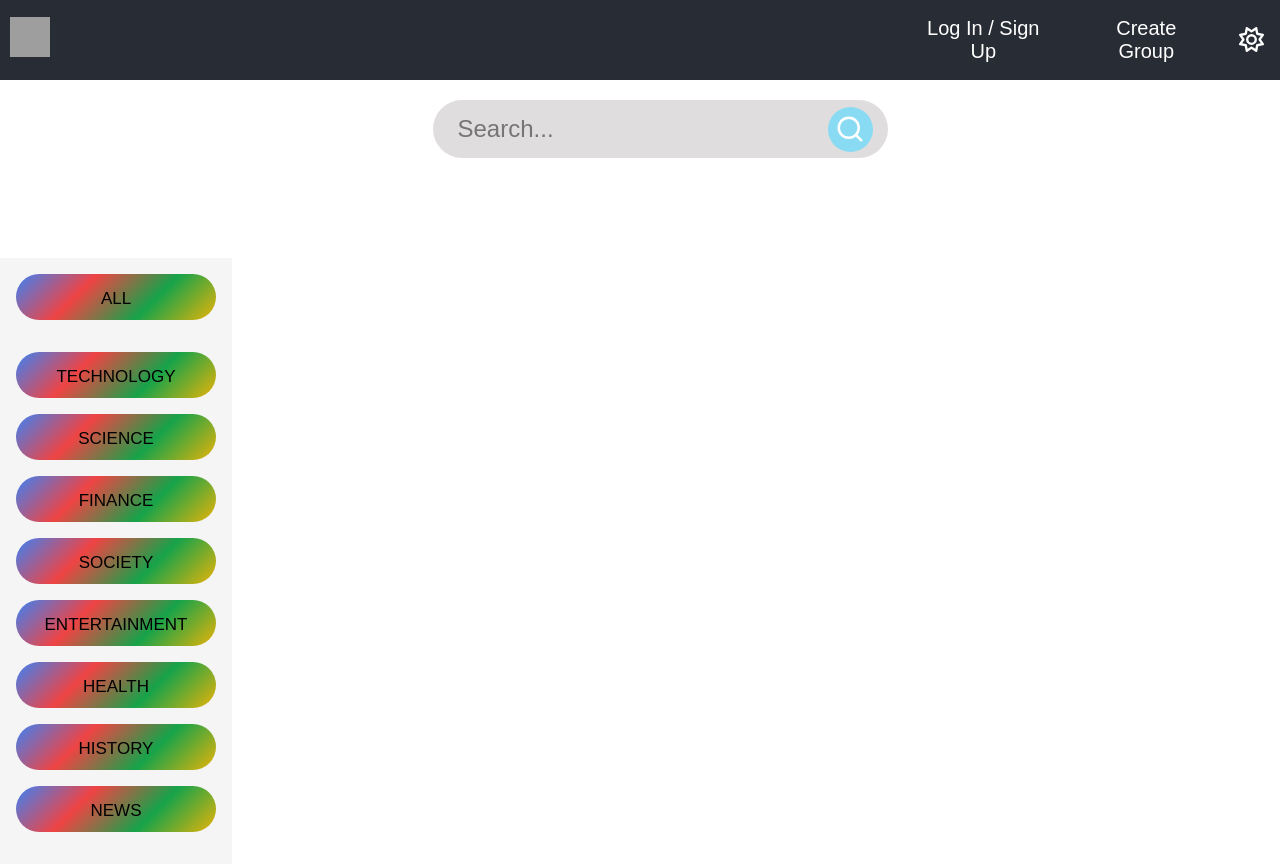
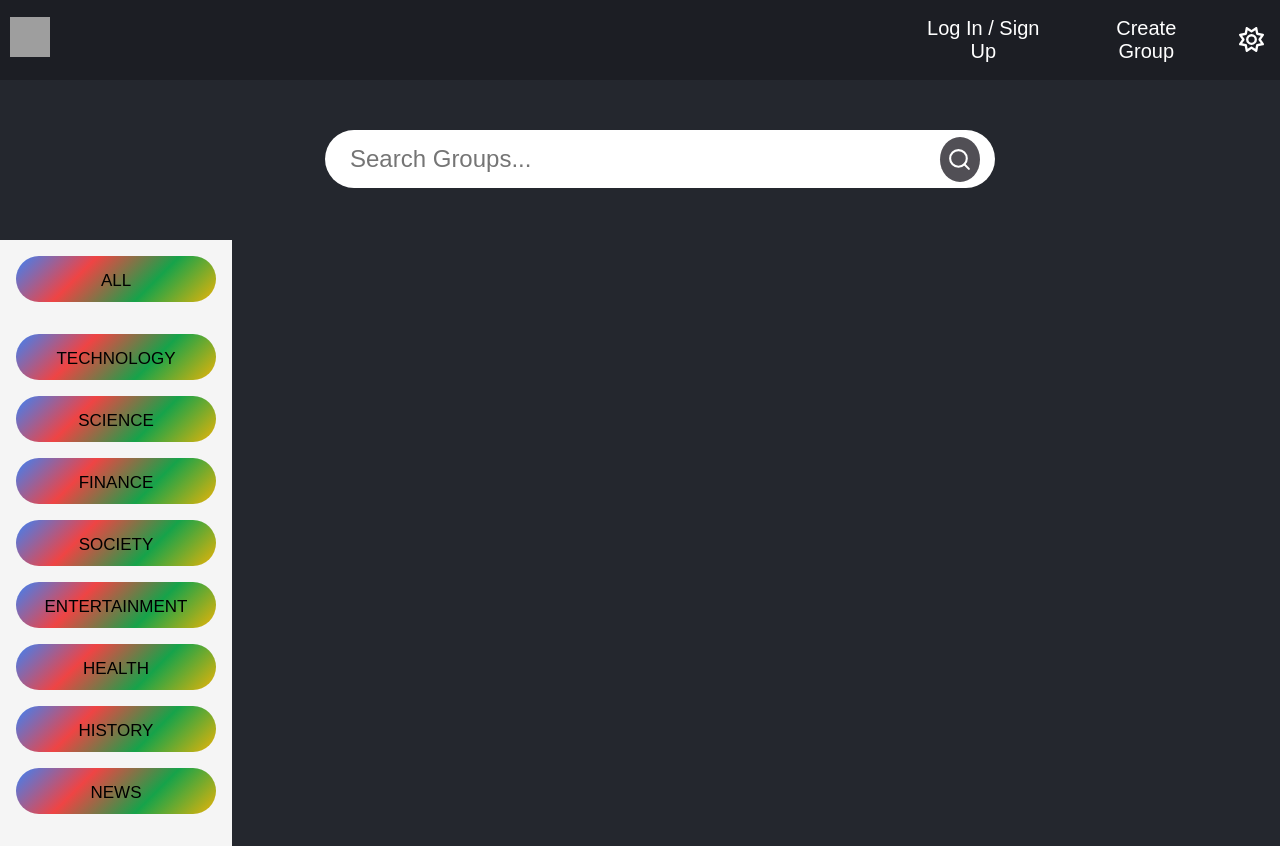
Before and after one commit to StellaWangEngineer/sbuddy, a React (Create React App) app in the folder client/: page / in a window 1280 px wide. Shown: the top 864 px of the page. Built offline with nearby package versions, Linux system fonts and the light colour scheme; grey boxes are pictures that could not be loaded.

Commit message:
[feat] adjust search bar

```diff
--- a/client/src/App.css
+++ b/client/src/App.css
@@ -19,7 +19,7 @@
   left: 0;
   width: 100%;
   height: 10vh;
-  background-color: #282c34;
+  background-color: #1C1E24;
   display: flex;
   align-items: center;
   justify-content: center;
@@ -27,14 +27,16 @@
   color: white;
 }
 
-.App-content {
+.App-search {
+  width: 100%;
+  height: 20vh;
   margin-top: 10vh;
-  height: 90 vh;
+  background-color: #24272E;
 }
 
-.main-content {
-  margin-top: 10vh;
-  height: 80 vh;
+.App-content {
+  height: 60 vh;
+  background-color: #24272E;
 }
 
 .App-link {
--- a/client/src/App.js
+++ b/client/src/App.js
@@ -11,12 +11,11 @@ function App() {
       <header className="App-header">
         <Navbar />
       </header>
-
+      <div className="App-search">
+        <SearchBar />
+      </div>
       <div className="App-content">
-        <SearchBar />
-        <div className="main-content">
-          <CategoryFilter />
-        </div>
+        <CategoryFilter />
       </div>
     </div>
   );
--- a/client/src/components/SearchBar.css
+++ b/client/src/components/SearchBar.css
@@ -9,16 +9,12 @@
 .search-input-container {
   display: flex;
   align-items: center;
-  background-color: rgba(
-    216,
-    214,
-    214,
-    0.813
-  ); /* Set the background color to grey */
+  background-color: #fff;
   border-radius: 30px;
   padding: 5px 15px; /* Increase the horizontal padding for a slightly longer container */
-  width: fit-content; /* Adjust the width to fit its content */
-  margin: 0 auto; /* Add auto margin to center the search bar */
+  width: 50%; /* Adjust the width to fit its content */
+
+  margin: 30px auto; /* Add auto margin to center the search bar */
 }
 
 .search-input {
@@ -27,11 +23,11 @@
   font-size: 24px;
   padding: 10px;
   margin-right: 10px;
-  width: 350px; /* Adjust the width to make the search input 1.75 times longer */
+  width: 100%;
+  outline: none;
 }
 
 .search-icon-container {
-  background-color: #89dbf4;
   display: flex;
   justify-content: center;
   align-items: center;
@@ -39,9 +35,10 @@
   height: 45px;
   border-radius: 50%;
   cursor: pointer;
+  background-color: #514f55;
 }
 
 .search-icon {
-  font-size: 30px;
-  color: white;
+  font-size: 25px;
+  color: #fff;
 }
--- a/client/src/components/SearchBar.js
+++ b/client/src/components/SearchBar.js
@@ -6,7 +6,7 @@ function SearchBar() {
   return (
     <div className="search-bar">
       <div className="search-input-container">
-        <input type="text" className="search-input" placeholder="Search..." />
+        <input type="text" className="search-input" placeholder="Search Groups..." />
         <div className="search-icon-container">
           <FiSearch className="search-icon" />
         </div>
```
Also changed, not shown: client/src/components/FilterBar.css (deleted), client/src/components/FilterBar.js (deleted), client/src/components/Sidebar.js (deleted).
